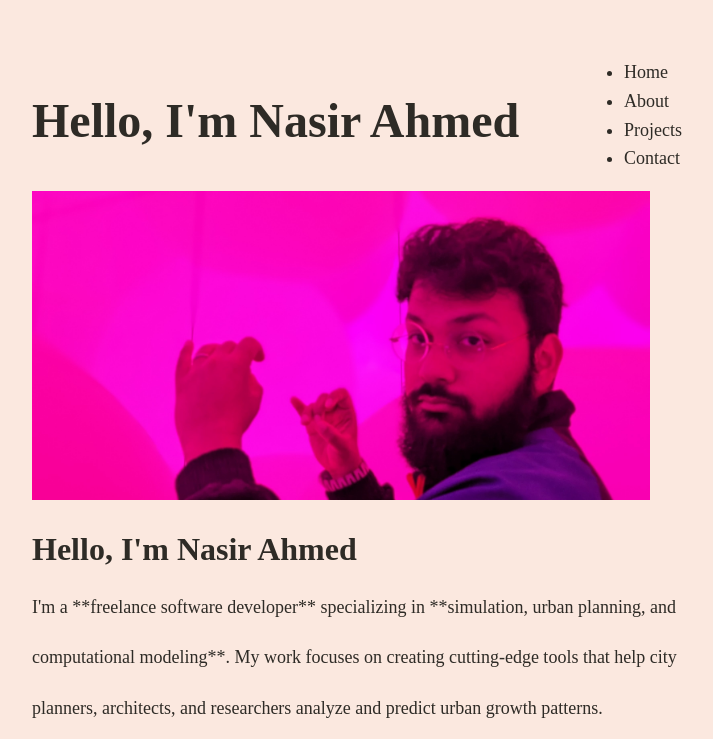
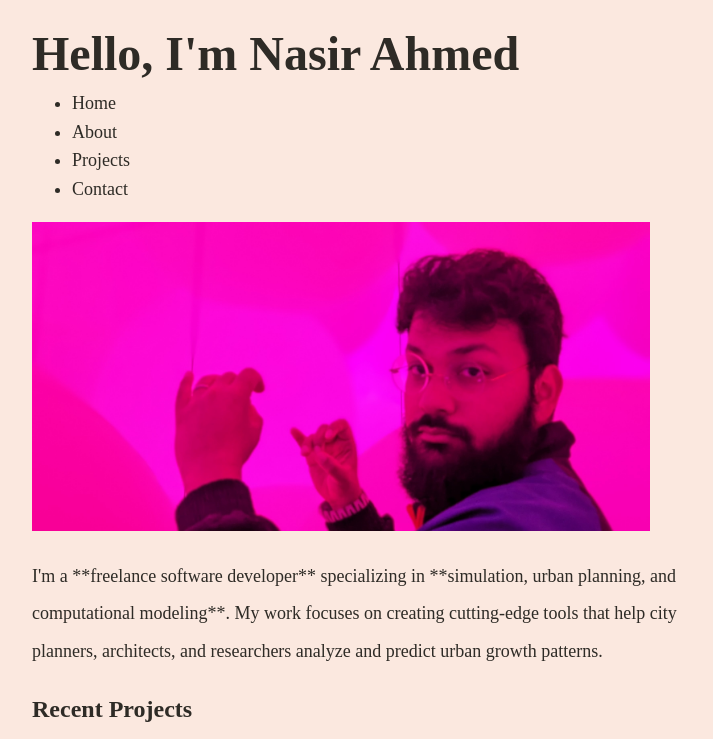
Before and after one commit to synas34/synas34.github.io, a plain HTML site: page index.html in a window 1280 px wide. Shown: the top 739 px of the page, without its empty margins (283-996 px from the left). Drawn offline with Linux system fonts and the light colour scheme.

```diff
--- a/BMFW.css
+++ b/BMFW.css
@@ -9,13 +9,6 @@ body{
     padding: 0;
 }
 
-.header-container {
-    display: flex;
-    width: 100%;
-    max-width: 1200px;
-    justify-content: space-between;
-    align-items: center;
-}
 
 /* Header Styling */
 h1 {
@@ -42,7 +35,7 @@ h3 {
 /* Paragraphs */
 p {
     font-size: 18px;
-    line-height: 2.8;
+    line-height: 2.1;
     margin-bottom: 20px;
 }
 
--- a/index.html
+++ b/index.html
@@ -10,7 +10,6 @@
     <body>
 
         <header>
-            <div class="header-container">
                 <h1>Hello, I'm Nasir Ahmed</h1>
                 <nav>
                     <ul>
@@ -20,7 +19,6 @@
                         <li><a href="contact.html">Contact</a></li>
                     </ul>
                 </nav>
-            </div>
         </header>
 
 
@@ -28,7 +26,6 @@
             <div class="profile-pic">
                 <img src="PROFILE.PORTRAIT.jpg" alt="SYNAS"  width="95%">
             </div>
-            <h2>Hello, I'm Nasir Ahmed</h2>
             <p>I'm a **freelance software developer** specializing in **simulation, urban planning, and computational modeling**. My work focuses on creating cutting-edge tools that help city planners, architects, and researchers analyze and predict urban growth patterns.</p>
 
             <h3>Recent Projects</h3>
```
